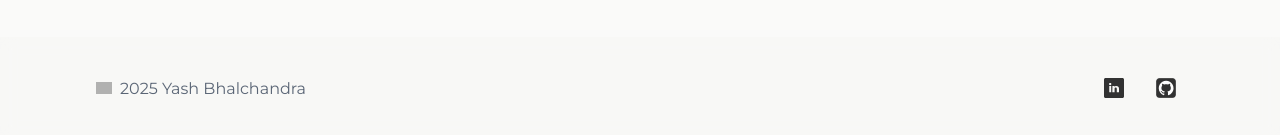
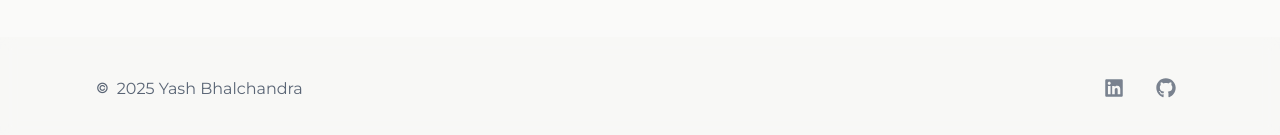
Before and after one commit to yashbhal/portfolio-web, a Next.js app: page /Work in a window 1280 px wide. Shown: the part 1239-1374 px from the top of the page. Built offline with nearby package versions, Linux system fonts and the light colour scheme; grey boxes are pictures that could not be loaded.

Commit message:
just use react icons and keep it simple

```diff
--- a/app/components/Footer.tsx
+++ b/app/components/Footer.tsx
@@ -1,5 +1,5 @@
-import Image from "next/image";
 import Link from "next/link";
+import { FaLinkedin, FaGithub } from "react-icons/fa";
 
 const Footer = () => {
   const currentYear = new Date().getFullYear();
@@ -7,12 +7,12 @@ const Footer = () => {
   const socialLinks = [
     {
       name: "LinkedIn",
-      icon: "/linkedin-icon.svg",
+      icon: <FaLinkedin className="w-5 h-5" />,
       url: "https://www.linkedin.com/in/yashbhal",
     },
     {
       name: "GitHub",
-      icon: "/github-icon.svg",
+      icon: <FaGithub className="w-5 h-5" />,
       url: "https://github.com/yashbhal",
     },
   ];
@@ -25,14 +25,7 @@ const Footer = () => {
           <div className="flex flex-col sm:flex-row items-center gap-4 sm:gap-8">
             {/* Copyright */}
             <div className="flex items-center gap-2">
-              <div className="relative w-4 h-4 opacity-80">
-                <Image
-                  src="/copyright-icon.svg"
-                  alt="Copyright"
-                  fill
-                  className="object-contain"
-                />
-              </div>
+              <span className="text-base-content/80 text-sm">©</span>
               <p className="text-sm sm:text-base text-base-content/80">
                 <span className="font-heading">
                   {currentYear} Yash Bhalchandra
@@ -50,17 +43,11 @@ const Footer = () => {
                 target="_blank"
                 rel="noopener noreferrer"
                 className="group p-2 rounded-lg hover:bg-base-200/50
-                         transition-all duration-300"
+                         transition-all duration-300 flex items-center"
                 aria-label={link.name}
               >
-                <div className="relative w-5 h-5">
-                  <Image
-                    src={link.icon}
-                    alt={link.name}
-                    fill
-                    className="object-contain opacity-80 transition-transform
-                             duration-300 group-hover:scale-110"
-                  />
+                <div className="opacity-80 transition-transform duration-300 group-hover:scale-110 text-base-content/80">
+                  {link.icon}
                 </div>
               </a>
             ))}
--- a/app/globals.css
+++ b/app/globals.css
@@ -133,7 +133,15 @@ body {
   color: rgb(var(--color-text-primary));
 }
 
-/* Typography System */
+/* SVG Icon Theme Adaptation */
+svg {
+  fill: currentColor !important;
+}
+
+/* Override specific SVG paths that have hardcoded colors */
+svg path[fill] {
+  fill: currentColor !important;
+}
 h1,
 h2,
 h3,
--- a/package.json
+++ b/package.json
@@ -18,7 +18,8 @@
     "marked": "^16.4.0",
     "next": "15.5.9",
     "react": "19.2.1",
-    "react-dom": "19.2.1"
+    "react-dom": "19.2.1",
+    "react-icons": "^5.5.0"
   },
   "devDependencies": {
     "@types/node": "^24.7.0",
```
Also changed, not shown: 1 other file (tests, documents, lock files or other folders).
